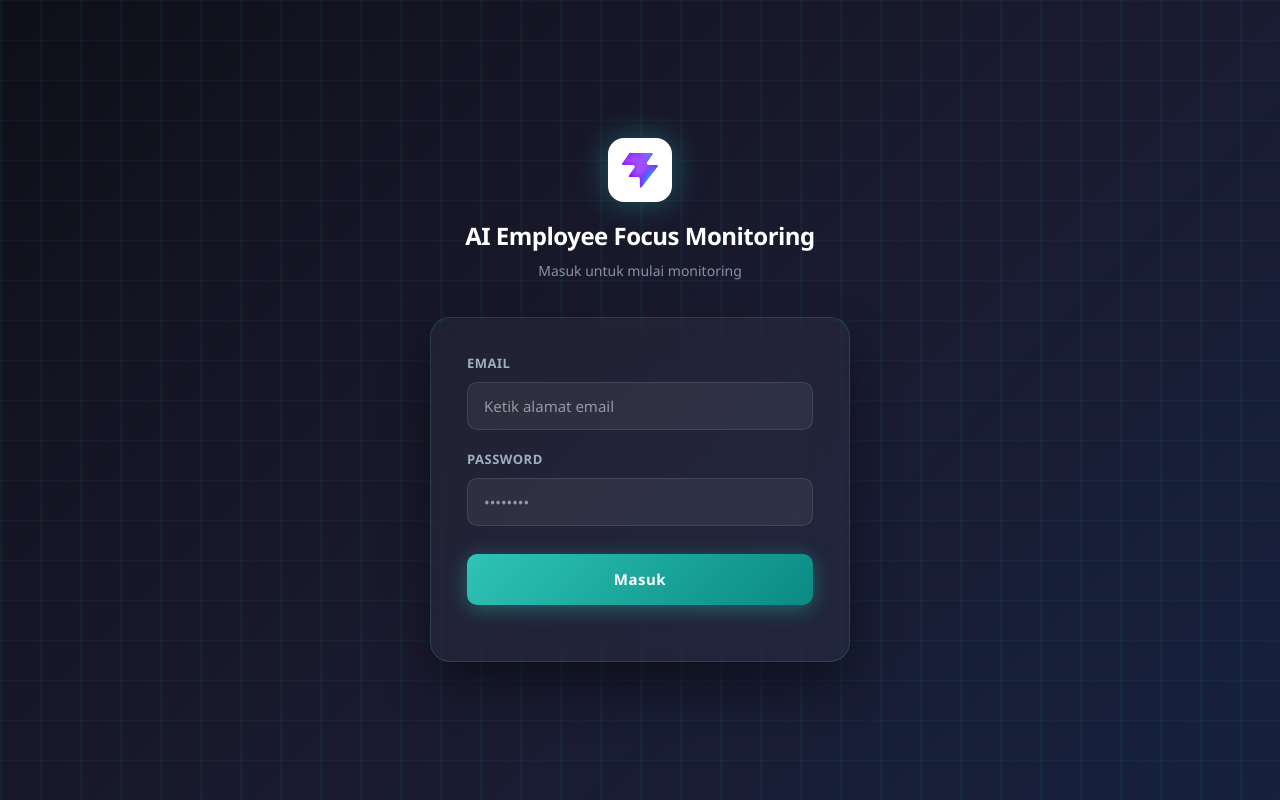
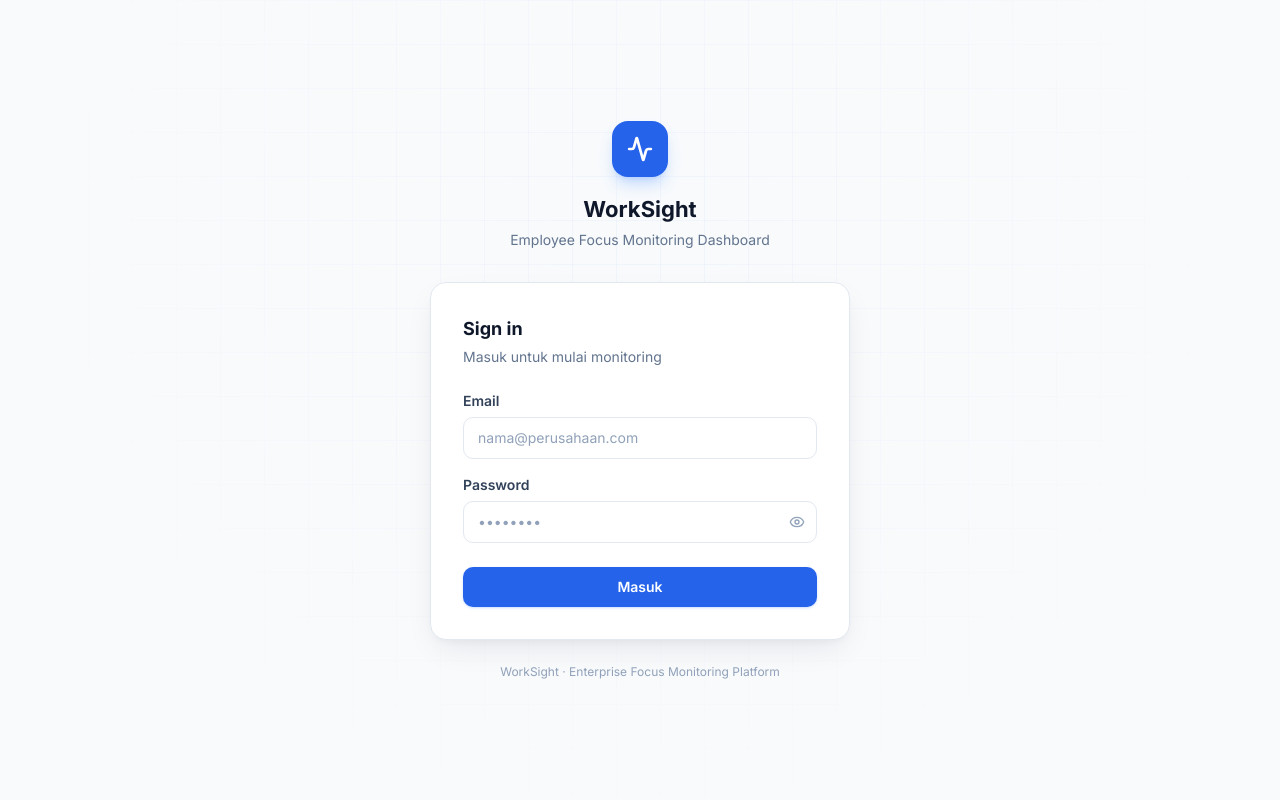
Before and after one commit to wahyuuuwid/ai-employee-focus-monitoring, a React (Vite) app in the folder frontend/: page /login in a window 1280 px wide. Built offline with nearby package versions, Linux system fonts and the light colour scheme.

Commit message:
feat: refactor History and Login components for improved layout and functionality; add role-based navigation and password visibility toggle

```diff
--- a/frontend/src/pages/Login.tsx
+++ b/frontend/src/pages/Login.tsx
@@ -1,6 +1,7 @@
 import { useState } from "react";
 import { useNavigate } from "react-router-dom";
 import API from "../services/api";
+import { Activity, Eye, EyeOff, AlertCircle } from "lucide-react";
 
 export default function Login() {
   const navigate = useNavigate();
@@ -8,6 +9,7 @@ export default function Login() {
   const [password, setPassword] = useState("");
   const [error, setError] = useState("");
   const [loading, setLoading] = useState(false);
+  const [showPassword, setShowPassword] = useState(false);
 
   const handleLogin = async () => {
     setError("");
@@ -19,124 +21,67 @@ export default function Login() {
     try {
       const res = await API.post("/login", { email, password });
       if (res.status === 200) {
+        localStorage.setItem("token", res.data.token);
         localStorage.setItem("user_id", res.data.user_id);
+        localStorage.setItem("role", res.data.role);
+
+        // Redirect based on role
+        if (res.data.role === 'admin') {
+          navigate("/admin");
+        } else {
           navigate("/");
         }
+      }
     } catch (err: any) {
-      setError("Email atau password salah.");
+      setError(err.response?.data?.error || "Email atau password salah.");
     } finally {
       setLoading(false);
     }
   };
 
   return (
+    <div className="flex min-h-screen items-center justify-center bg-[#F8FAFC] px-4">
+      {/* Subtle grid backdrop */}
       <div
+        className="pointer-events-none fixed inset-0"
         style={{
-        minHeight: "100vh",
-        background:
-          "linear-gradient(135deg, #0f0f1a 0%, #1a1a2e 50%, #16213e 100%)",
-        display: "flex",
-        alignItems: "center",
-        justifyContent: "center",
-        fontFamily: "'Segoe UI', sans-serif",
-        padding: "20px",
-      }}
-    >
-      {/* Background grid effect */}
-      <div
-        style={{
-          position: "fixed",
-          inset: 0,
           backgroundImage:
-            "linear-gradient(rgba(46,196,182,0.05) 1px, transparent 1px), linear-gradient(90deg, rgba(46,196,182,0.05) 1px, transparent 5px)",
-          backgroundSize: "40px 40px",
-          pointerEvents: "none",
+            "linear-gradient(rgba(37,99,235,0.04) 1px, transparent 1px), linear-gradient(90deg, rgba(37,99,235,0.04) 1px, transparent 1px)",
+          backgroundSize: "44px 44px",
+          maskImage: "radial-gradient(circle at 50% 30%, black, transparent 70%)",
         }}
       />
 
-      <div
-        style={{
-          width: "100%",
-          maxWidth: "420px",
-          position: "relative",
-          zIndex: 1,
-        }}
-      >
+      <div className="relative z-10 w-full max-w-[420px]">
         {/* Logo / Header */}
-        <div style={{ textAlign: "center", marginBottom: "36px" }}>
-          <div
-            style={{
-              width: "64px",
-              height: "64px",
-              borderRadius: "16px",
-              background: "linear-gradient(135deg, #ffffff, #ffffff)",
-              display: "flex",
-              alignItems: "center",
-              justifyContent: "center",
-              margin: "0 auto 16px",
-              boxShadow: "0 0 32px rgba(46,196,182,0.4)",
-              fontSize: "28px",
-            }}
-          >
-            <img src="/favicon.svg" width="36" height="36" />
+        <div className="mb-8 flex flex-col items-center text-center">
+          <div className="mb-4 flex h-14 w-14 items-center justify-center rounded-2xl bg-[#2563EB] shadow-lg shadow-blue-500/25">
+            <Activity size={26} className="text-white" strokeWidth={2.5} />
           </div>
-          <h1
-            style={{
-              color: "#ffffff",
-              fontSize: "24px",
-              fontWeight: 700,
-              margin: "0 0 6px",
-              letterSpacing: "-0.5px",
-            }}
-          >
-            AI Employee Focus Monitoring
-          </h1>
-          <p style={{ color: "#8892a4", fontSize: "14px", margin: 0 }}>
-            Masuk untuk mulai monitoring
+          <h1 className="text-[22px] font-bold text-slate-900">WorkSight</h1>
+          <p className="mt-1 text-sm text-slate-500">
+            Employee Focus Monitoring Dashboard
           </p>
         </div>
 
         {/* Card */}
-        <div
-          style={{
-            background: "rgba(255,255,255,0.04)",
-            border: "1px solid rgba(46,196,182,0.2)",
-            borderRadius: "20px",
-            padding: "36px",
-            backdropFilter: "blur(20px)",
-            boxShadow: "0 24px 48px rgba(0,0,0,0.4)",
-          }}
-        >
+        <div className="rounded-2xl border border-slate-200 bg-white p-8 shadow-[0_12px_32px_-8px_rgb(15_23_42_/_0.10),0_4px_12px_-4px_rgb(15_23_42_/_0.06)]">
+          <h2 className="mb-1 text-lg font-bold text-slate-900">Sign in</h2>
+          <p className="mb-6 text-sm text-slate-500">
+            Masuk untuk mulai monitoring
+          </p>
+
           {/* Error message */}
           {error && (
-            <div
-              style={{
-                background: "rgba(255,80,80,0.12)",
-                border: "1px solid rgba(255,80,80,0.3)",
-                borderRadius: "10px",
-                padding: "12px 16px",
-                color: "#ff6b6b",
-                fontSize: "14px",
-                marginBottom: "20px",
-              }}
-            >
-              {error}
+            <div className="mb-5 flex items-start gap-2.5 rounded-[10px] border border-red-200 bg-red-50 px-3.5 py-3 text-sm text-[#EF4444]">
+              <AlertCircle size={16} className="mt-0.5 shrink-0" />
+              <span>{error}</span>
             </div>
           )}
 
           {/* Email */}
-          <div style={{ marginBottom: "20px" }}>
-            <label
-              style={{
-                display: "block",
-                color: "#a0aec0",
-                fontSize: "13px",
-                fontWeight: 600,
-                marginBottom: "8px",
-                letterSpacing: "0.5px",
-                textTransform: "uppercase",
-              }}
-            >
+          <div className="mb-4">
+            <label className="mb-1.5 block text-sm font-semibold text-slate-700">
               Email
             </label>
             <input
@@ -144,105 +89,49 @@ export default function Login() {
               value={email}
               onChange={(e) => setEmail(e.target.value)}
               onKeyDown={(e) => e.key === "Enter" && handleLogin()}
-              placeholder="Ketik alamat email"
-              style={{
-                width: "100%",
-                padding: "12px 16px",
-                background: "rgba(255,255,255,0.06)",
-                border: "1px solid rgba(255,255,255,0.1)",
-                borderRadius: "10px",
-                color: "#ffffff",
-                fontSize: "15px",
-                outline: "none",
-                boxSizing: "border-box",
-                transition: "border-color 0.2s",
-              }}
-              onFocus={(e) =>
-                (e.target.style.borderColor = "rgba(46,196,182,0.6)")
-              }
-              onBlur={(e) =>
-                (e.target.style.borderColor = "rgba(255,255,255,0.1)")
-              }
+              placeholder="nama@perusahaan.com"
+              className="w-full rounded-[10px] border border-slate-200 bg-white px-3.5 py-2.5 text-sm text-slate-900 outline-none transition placeholder:text-slate-400 focus:border-[#2563EB] focus:ring-2 focus:ring-[#2563EB]/15"
             />
           </div>
 
           {/* Password */}
-          <div style={{ marginBottom: "28px" }}>
-            <label
-              style={{
-                display: "block",
-                color: "#a0aec0",
-                fontSize: "13px",
-                fontWeight: 600,
-                marginBottom: "8px",
-                letterSpacing: "0.5px",
-                textTransform: "uppercase",
-              }}
-            >
+          <div className="mb-6">
+            <label className="mb-1.5 block text-sm font-semibold text-slate-700">
               Password
             </label>
+            <div className="relative">
               <input
-              type="password"
+                type={showPassword ? "text" : "password"}
                 value={password}
                 onChange={(e) => setPassword(e.target.value)}
                 onKeyDown={(e) => e.key === "Enter" && handleLogin()}
                 placeholder="••••••••"
-              style={{
-                width: "100%",
-                padding: "12px 16px",
-                background: "rgba(255,255,255,0.06)",
-                border: "1px solid rgba(255,255,255,0.1)",
-                borderRadius: "10px",
-                color: "#ffffff",
-                fontSize: "15px",
-                outline: "none",
-                boxSizing: "border-box",
-                transition: "border-color 0.2s",
-              }}
-              onFocus={(e) =>
-                (e.target.style.borderColor = "rgba(46,196,182,0.6)")
-              }
-              onBlur={(e) =>
-                (e.target.style.borderColor = "rgba(255,255,255,0.1)")
-              }
+                className="w-full rounded-[10px] border border-slate-200 bg-white px-3.5 py-2.5 pr-10 text-sm text-slate-900 outline-none transition placeholder:text-slate-400 focus:border-[#2563EB] focus:ring-2 focus:ring-[#2563EB]/15"
               />
+              <button
+                type="button"
+                onClick={() => setShowPassword((s) => !s)}
+                className="absolute right-3 top-1/2 -translate-y-1/2 text-slate-400 hover:text-slate-600"
+                tabIndex={-1}
+              >
+                {showPassword ? <EyeOff size={16} /> : <Eye size={16} />}
+              </button>
+            </div>
           </div>
 
           {/* Button */}
           <button
             onClick={handleLogin}
             disabled={loading}
-            style={{
-              width: "100%",
-              padding: "14px",
-              background: loading
-                ? "rgba(46,196,182,0.4)"
-                : "linear-gradient(135deg, #2EC4B6, #0a8a82)",
-              border: "none",
-              borderRadius: "10px",
-              color: "#ffffff",
-              fontSize: "15px",
-              fontWeight: 700,
-              cursor: loading ? "not-allowed" : "pointer",
-              letterSpacing: "0.5px",
-              boxShadow: loading ? "none" : "0 4px 20px rgba(46,196,182,0.4)",
-              transition: "all 0.2s",
-            }}
+            className="w-full rounded-[10px] bg-[#2563EB] py-2.5 text-sm font-semibold text-white shadow-sm shadow-blue-500/20 transition hover:bg-[#1D4ED8] disabled:cursor-not-allowed disabled:opacity-60"
           >
             {loading ? "Masuk..." : "Masuk"}
           </button>
+        </div>
 
-          {/* Hint */}
-          <p
-            style={{
-              color: "#4a5568",
-              fontSize: "12px",
-              textAlign: "center",
-              marginTop: "20px",
-              marginBottom: 0,
-            }}
-          ></p>
-        </div>
+        <p className="mt-6 text-center text-xs text-slate-400">
+          WorkSight &middot; Enterprise Focus Monitoring Platform
+        </p>
       </div>
     </div>
   );
```
Also changed, not shown: frontend/src/pages/History.tsx (+53 -56 lines). Lines whose indentation alone changed are shown as unchanged.
